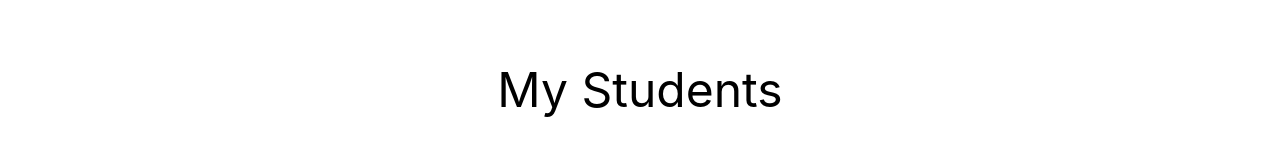
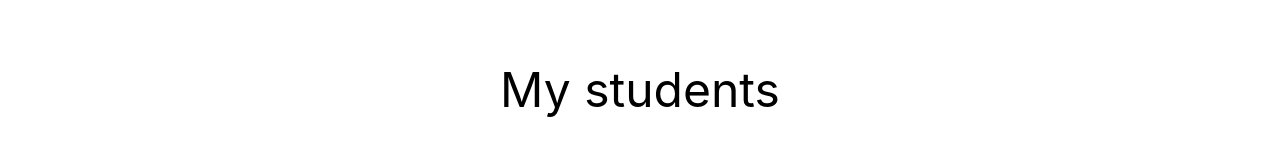
Before and after one commit to tsogi/portfolio, a React (Create React App) app: page / in a window 1280 px wide. Shown: the top 154 px of the page. Built offline with nearby package versions, Linux system fonts and the light colour scheme.

Commit message:
Fix projects

```diff
--- a/src/App.js
+++ b/src/App.js
@@ -4,7 +4,7 @@ import './App.css';
 function App() {
   return (
     <div className="App">
-      <div className="studentsLabel">My Students</div>
+      <div className="studentsLabel">My students</div>
       <a className='groupA' href='/sn124'>Group SN-124</a>
       <br></br>
       <a className="groupA" href='/jptf03'>Group JP_TF_03</a>
--- a/src/data/projects.js
+++ b/src/data/projects.js
@@ -5,7 +5,7 @@ export const projectsList = [
         cover: "images/projects/bubble.png",
         technologies: [ { name: "javascript" }, { name: "d3"}, { name: "canvas" }, { name: "html" }, { name: "css" } ],
         demos: [
-            { name: "live", link: "https://bubble-three.vercel.app", },
+            // { name: "live", link: "https://bubble-three.vercel.app", },
             { name: "video", link: "https://www.youtube.com/embed/CPNSPGxKN5o", },
         ]
     },
@@ -54,7 +54,7 @@ export const projectsList = [
         cover: "images/projects/equipment.png",
         technologies: [ { name: "javascript" }, { name: "d3"}, { name: "svg" }, { name: "html" }, { name: "css" } ],
         demos: [
-            { name: "live", link: "https://hierarchy.tsogi.net", },
+            // { name: "live", link: "https://hierarchy.tsogi.net", },
             { name: "video", link: "https://www.youtube.com/embed/sG-vJUfbz30", }
         ]
     },
```
